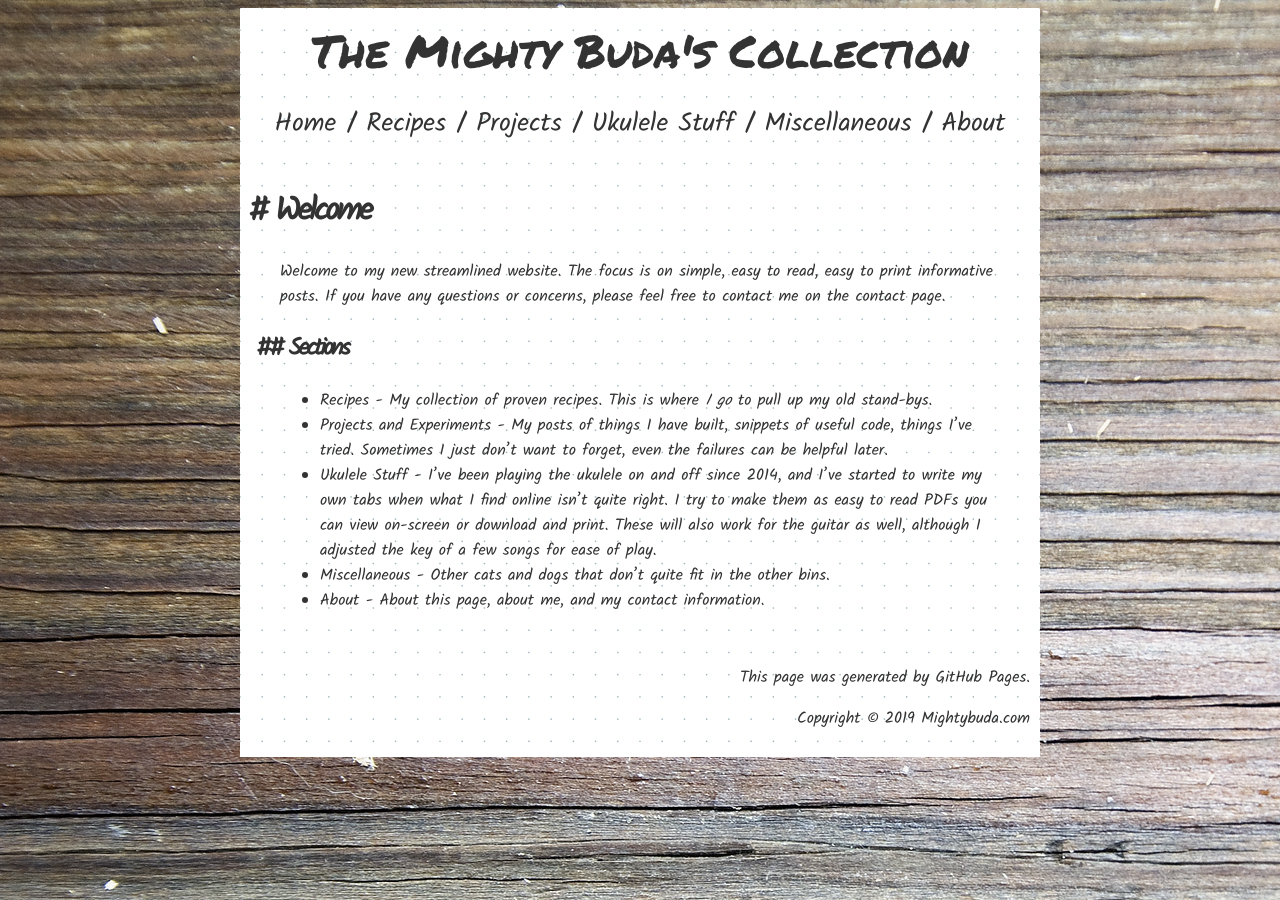
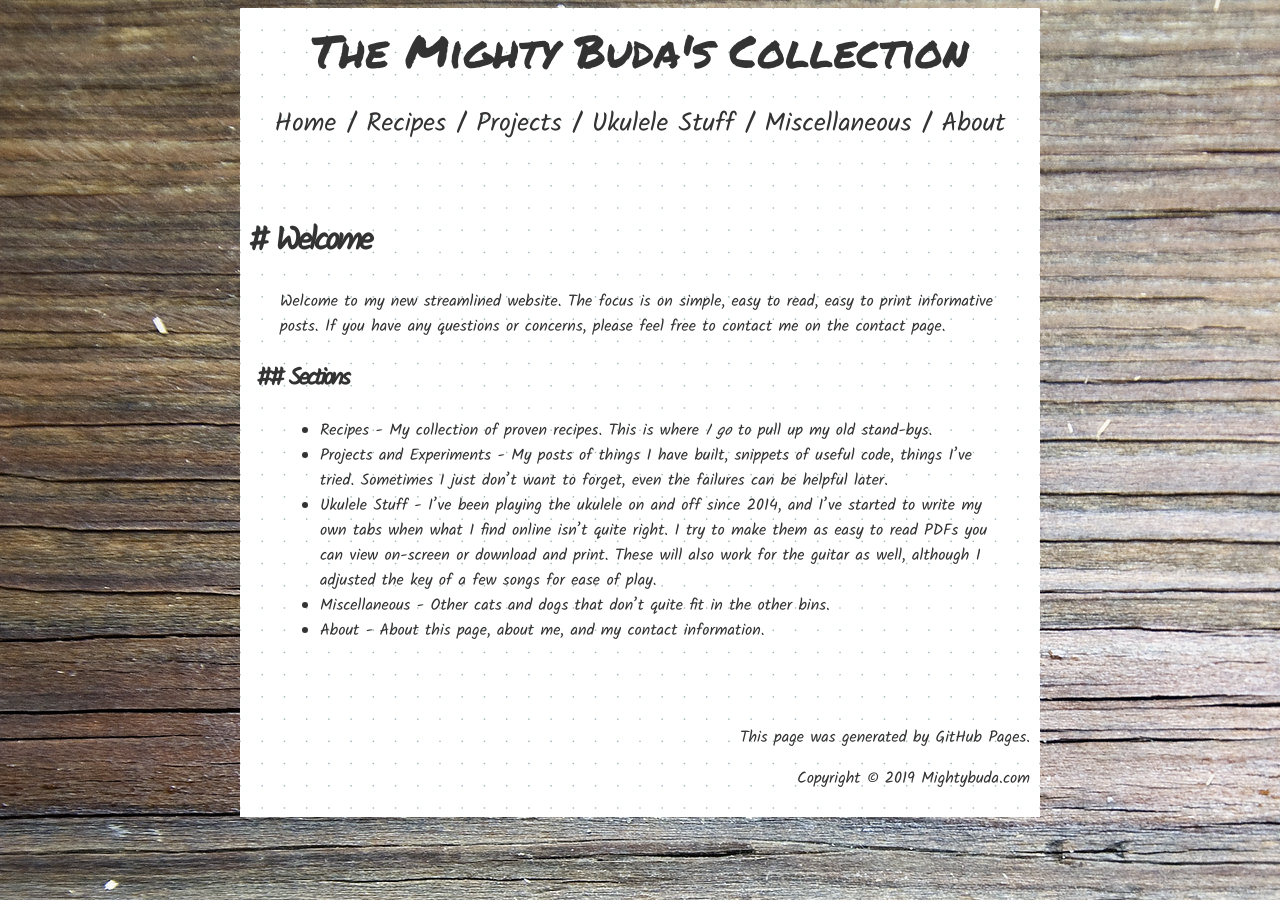
Before and after one commit to thebuda/thebuda.github.io, a Jekyll site: the page built from index.md, in a window 1280 px wide. Built offline with Jekyll 4.4.1, drawn with Linux system fonts in a browser that asks for light colours; our own code applies the rules of GitHub Pages for plain Markdown files.

Commit message:
Update stylesheet.css

```diff
--- a/stylesheets/stylesheet.css
+++ b/stylesheets/stylesheet.css
@@ -53,7 +53,9 @@ h2:before {
 }
 
 #main_content {
-	padding: 10px 40px 10px 40px;
+	padding: 40px;
+	margin-left: auto;
+	margin-right: auto;
 }
 
 #footer {
```
